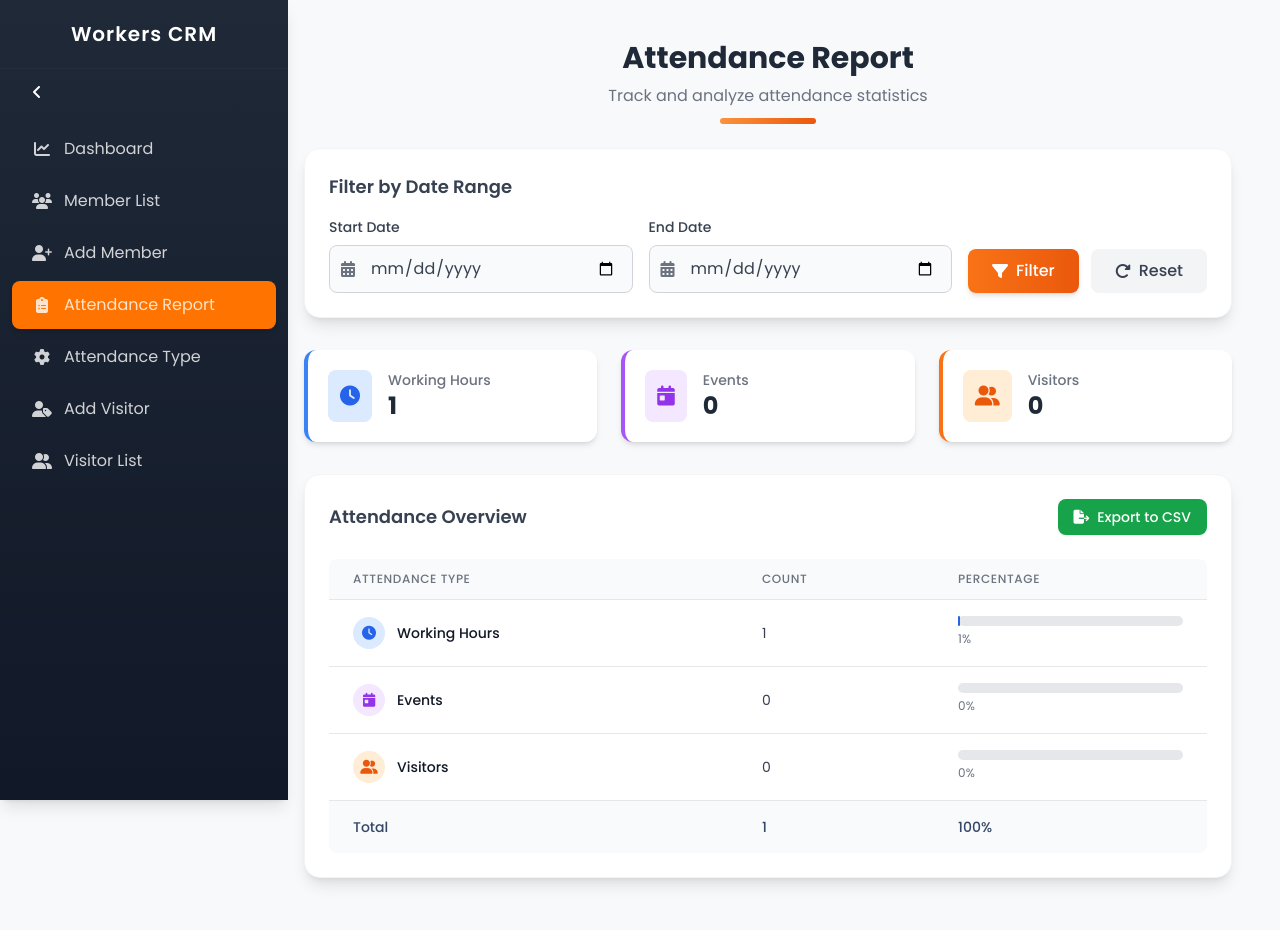
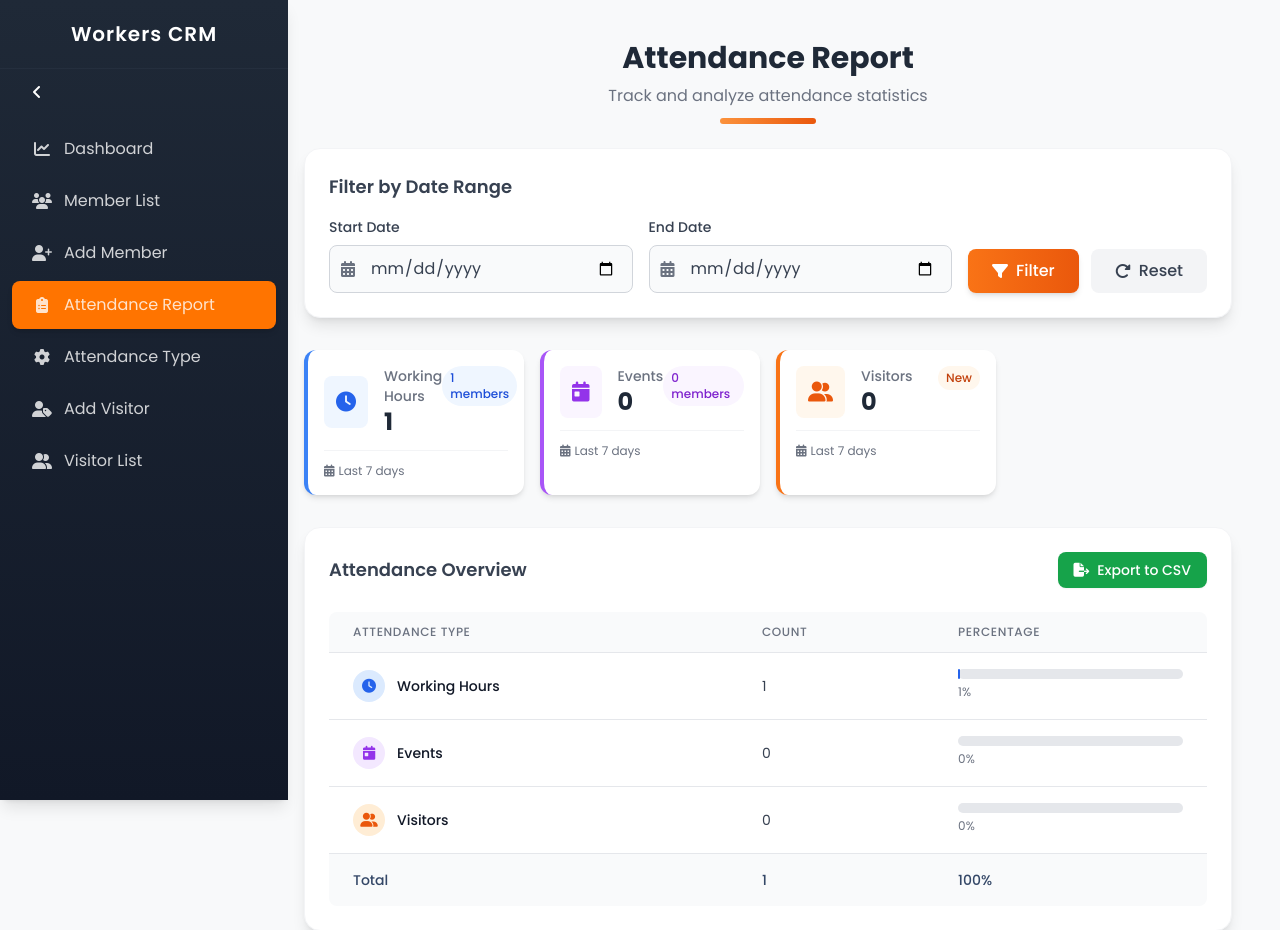
Before and after one commit to Mark-hil/Attendance-tracking-system, a Django app: page /attendance_report/ in a window 1280 px wide. Shown: the top 930 px of the page. Before the commit the page ends 885 px from the top, so only its background shows below. Run offline with Django 5.2, Linux system fonts and the light colour scheme; data comes from the database, SQL or seed files in the repository; both versions use the stored data as it was after the commit; some libraries are stand-ins or nearby versions.

Commit message:
fixed the attendance recording but counting

```diff
--- a/members/views.py
+++ b/members/views.py
@@ -5,16 +5,17 @@ from .models import AttendanceSetting, Member, generate_qr_code_for_attendance
 # from django.shortcuts import render
 from .forms import FollowUpForm, MemberForm, MemberEditForm
 
-# def member_list(request):
-#     members = Member.objects.all()
-#     return render(request, 'members/member_list.html', {'members': members})
-
-# members/views.py
 from django.template.loader import render_to_string
 from django.http import HttpResponse
 from .models import Member
 import csv
 import json
+
+from PIL import Image
+import io
+import logging
+from django.conf import settings
+import os
 
 import qrcode
 from io import BytesIO
@@ -23,8 +24,13 @@ from .models import Member,  Visitor
 from datetime import date
 from django.db.models import Count
 
-# from .models import WorshipServiceAttendance, EventAttendance, SmallGroupAttendance
-# from .forms import AttendanceForm  # Assume you have a form for attendance
+from .models import AttendanceSetting, Member, WorshipServiceAttendance, EventAttendance, SmallGroupAttendance
+from django.http import JsonResponse
+from django.utils import timezone
+from django.shortcuts import render, redirect, get_object_or_404
+
+from .models import AttendanceSetting
+from .forms import AttendanceSettingForm
 
 def scanner(request):
     return render(request, 'members/scanner.html')
@@ -135,82 +141,6 @@ def add_member(request):
     else:
         form = MemberForm()
     return render(request, 'members/add_member.html', {'form': form})
-# def add_member(request):
-#     if request.method == 'POST':
-#         form = MemberForm(request.POST, request.FILES)
-#         if form.is_valid():
-#             member = form.save()
-
-#             # Generate QR code
-#             qr_code_file = generate_qr_code_for_attendance(member)
-#             member.qr_code.save('member_qrcode.png', qr_code_file)
-#             member.save()
-
-#             return redirect('member_list')
-#     else:
-#         form = MemberForm()
-#     return render(request, 'members/add_member.html', {'form': form})
-
-
-# members/views.py
-# from django.shortcuts import render
-# # from .models import WorshipServiceAttendance, EventAttendance, SmallGroupAttendance
-
-# def attendance_report(request):
-#     # Calculate the number of attendees for different categories
-#     worship_attendees = WorshipServiceAttendance.objects.count()
-#     event_attendees = EventAttendance.objects.count()
-#     small_group_attendees = SmallGroupAttendance.objects.count()
-
-#     context = {
-#         'worship_attendees': worship_attendees,
-#         'event_attendees': event_attendees,
-#         'small_group_attendees': small_group_attendees,
-#     }
-
-#     return render(request, 'members/attendance_report.html', context)
-
-# def add_member(request):
-#     if request.method == 'POST':
-#         form = MemberForm(request.POST, request.FILES)
-#         if form.is_valid():
-#             member = form.save()
-
-#              # Generate QR code with all member data except the image
-#             qr_data = (
-#                 f"First Name: {member.first_name}\n"
-#                 f"Last Name: {member.last_name}\n"
-#                 f"Email: {member.email}\n"
-#                 f"Phone Number: {member.phone_number}\n"
-#                 f"Address: {member.address}\n"
-#                 f"Date of Birth: {member.date_of_birth}\n"
-#                 f"Status: {member.get_status_display()}\n"
-#                 f"Membership Class: {member.membership_class}"
-#             )
-
-#             qr = qrcode.QRCode(
-#                 version=1,
-#                 error_correction=qrcode.constants.ERROR_CORRECT_L,
-#                 box_size=10,
-#                 border=4
-#                 )
-#             qr.add_data(qr_data)
-#             qr.make(fit=True)
-
-#             img = qr.make_image(fill='black', back_color='white')
-#             buffer = BytesIO()
-#             img.save(buffer, format='PNG')
-#             qr_code_file = ContentFile(buffer.getvalue(), 'qrcode.png')
-
-#             # Save QR code to the member instance
-#             member.qr_code.save('qrcode.png', qr_code_file)
-#             member.save()
-
-#             return redirect('member_list')
-#     else:
-#         form = MemberForm()
-#     return render(request, 'members/add_member.html', {'form': form})
-
 
 def edit_member(request, pk):
     member = get_object_or_404(Member, pk=pk)
@@ -261,11 +191,6 @@ def export_members_csv(request):
     return response
 
 
-# # members/views.py
-# from django.shortcuts import get_object_or_404
-# from django.http import HttpResponse
-# from .models import Member, WorshipServiceAttendance, EventAttendance, SmallGroupAttendance
-
 def track_attendance(request):
 #     qr_code_data = request.GET.get('data')
 #     if qr_code_data:
@@ -286,31 +211,7 @@ def track_attendance(request):
   return HttpResponse('Invalid QR code data.')
 
 
-from django.shortcuts import render, redirect, get_object_or_404
-# from .models import Member, WorshipService, Event, Attendance
 
-# def scan_attendance(request):
-#     # This view would be called when a QR code is scanned.
-#     member_id = request.GET.get('member_id')
-#     attendance_type = request.GET.get('type')
-#     worship_service_id = request.GET.get('service_id')
-#     event_id = request.GET.get('event_id')
-
-#     member = get_object_or_404(Member, id=member_id)
-
-#     if attendance_type == 'Worship Service':
-#         worship_service = get_object_or_404(WorshipService, id=worship_service_id)
-#         Attendance.objects.create(member=member, attendance_type='Worship Service', worship_service=worship_service)
-#     elif attendance_type == 'Event':
-#         event = get_object_or_404(Event, id=event_id)
-#         Attendance.objects.create(member=member, attendance_type='Event', event=event)
-
-#     return redirect('attendance_success')
-
-# def attendance_success(request):
-#     return render(request, 'members/attendance_success.html')
-
-# from .models import Attendance
 
 def attendance_report(request):
     # Fetch all attendance records
@@ -327,64 +228,106 @@ def attendance_report(request):
     return render(request, 'members/attendance_report.html', context)
 
 
-from .models import AttendanceSetting, Member, WorshipServiceAttendance, EventAttendance, SmallGroupAttendance
-from django.http import JsonResponse
-from django.utils import timezone
 
-# def mark_attendance(request):
-#     member_id = request.GET.get('member_id')
-#     active_setting = AttendanceSetting.objects.filter(is_active=True).first()
 
-#     if not active_setting:
-#         return JsonResponse({'success': False, 'message': 'No active attendance session found.'})
-
-#     if member_id:
-#         member = get_object_or_404(Member, id=member_id)
-
-#         # Mark attendance based on the active setting
-#         if active_setting.attendance_type == 'worship_service':
-#             WorshipServiceAttendance.objects.create(member=member)
-#         elif active_setting.attendance_type == 'event':
-#             EventAttendance.objects.create(member=member, event_name=active_setting.event_name)
-#         elif active_setting.attendance_type == 'small_group':
-#             SmallGroupAttendance.objects.create(member=member, group_name=active_setting.group_name)
-
-#         return JsonResponse({'success': True, 'message': 'Attendance recorded successfully!'})
-
-#     return JsonResponse({'success': False, 'message': 'Failed to record attendance. Please try again.'})
 
 def mark_attendance(request):
+    # Get member_id from request
     member_id = request.GET.get('member_id')
-    active_setting = AttendanceSetting.objects.filter(is_active=True).first()
-    today = timezone.now().date()  # Automatically get today's date
 
-    if not active_setting:
-        return JsonResponse({'success': False, 'message': 'No active attendance session found.'})
+    # Validate member_id
+    if not member_id or member_id == 'None':
+        return JsonResponse({
+            'success': False,
+            'message': 'Invalid member ID provided'
+        }, status=400)
 
-    if member_id:
-        member = get_object_or_404(Member, id=member_id)
+    try:
+        # Convert to integer and get member
+        member = get_object_or_404(Member, id=int(member_id))
+
+        # Check if there's an active attendance setting
+        active_setting = AttendanceSetting.objects.filter(is_active=True).first()
+        if not active_setting:
+            return JsonResponse({
+                'success': False,
+                'message': 'No active attendance session found. Please set up an attendance type first.'
+            }, status=400)
 
         # Check if attendance is already recorded for the member for today
+        today = timezone.now().date()
         attendance_exists = False
-        if active_setting.attendance_type == 'worship_service':
-            attendance_exists = WorshipServiceAttendance.objects.filter(member=member, date=today).exists()
+
+        if active_setting.attendance_type == 'working_hours':
+            attendance_exists = WorshipServiceAttendance.objects.filter(
+                member=member,
+                date=today
+            ).exists()
         elif active_setting.attendance_type == 'event':
-            attendance_exists = EventAttendance.objects.filter(member=member, setting=active_setting, date=today).exists()
+            attendance_exists = EventAttendance.objects.filter(
+                member=member,
+                setting=active_setting,
+                date=today
+            ).exists()
         elif active_setting.attendance_type == 'small_group':
-            attendance_exists = SmallGroupAttendance.objects.filter(member=member, setting=active_setting, date=today).exists()
+            attendance_exists = SmallGroupAttendance.objects.filter(
+                member=member,
+                setting=active_setting,
+                date=today
+            ).exists()
 
         if attendance_exists:
-            return JsonResponse({'success': False, 'message': 'Attendance has already been recorded for today.'})
+            return JsonResponse({
+                'success': False,
+                'message': 'Attendance has already been recorded for today.'
+            })
 
         # Mark attendance if it doesn't already exist
-        if active_setting.attendance_type == 'worship_service':
-            WorshipServiceAttendance.objects.create(member=member, date=today)
+        if active_setting.attendance_type == 'working_hours':
+            WorshipServiceAttendance.objects.create(
+                member=member,
+                date=today,
+                time=timezone.now().time()
+            )
+            attendance_type = 'Working Hours'
         elif active_setting.attendance_type == 'event':
-            EventAttendance.objects.create(member=member, setting=active_setting, date=today)  # Pass the setting
+            EventAttendance.objects.create(
+                member=member,
+                setting=active_setting,
+                date=today,
+                time=timezone.now().time(),
+                event_name=active_setting.event_name or 'General Event'
+            )
+            attendance_type = 'Event'
         elif active_setting.attendance_type == 'small_group':
-            SmallGroupAttendance.objects.create(member=member, setting=active_setting, date=today)  # Pass the setting
+            SmallGroupAttendance.objects.create(
+                member=member,
+                setting=active_setting,
+                date=today,
+                time=timezone.now().time(),
+                group_name=active_setting.group_name or 'General Group'
+            )
+            attendance_type = 'Small Group'
+        else:
+            return JsonResponse({
+                'success': False,
+                'message': 'Invalid attendance type configured'
+            }, status=400)
 
-        return JsonResponse({'success': True, 'message': 'Attendance recorded successfully!'})
+        return JsonResponse({
+            'success': True,
+            'message': f'{attendance_type} attendance recorded successfully!',
+            'member_name': f'{member.first_name} {member.last_name}',
+            'attendance_type': attendance_type,
+            'date': today.strftime('%Y-%m-%d'),
+            'time': timezone.now().strftime('%H:%M:%S')
+        })
+
+    except ValueError:
+        return JsonResponse({
+            'success': False,
+            'message': 'Invalid member ID format'
+        }, status=400)
 
     return JsonResponse({'success': False, 'message': 'Failed to record attendance. Please try again.'})
 
@@ -403,15 +346,46 @@ def attendance_report(request):
         try:
             start_date = timezone.datetime.strptime(start_date, '%Y-%m-%d').date()
             end_date = timezone.datetime.strptime(end_date, '%Y-%m-%d').date()
-        except ValueError:
+            # Ensure end_date is not before start_date
+            if end_date < start_date:
+                end_date = start_date
+        except (ValueError, TypeError):
             start_date = today
             end_date = today
 
     # Calculate counts for each attendance type within the date range
-    worship_service_count = WorshipServiceAttendance.objects.filter(date__range=[start_date, end_date]).count()
-    event_attendance_count = EventAttendance.objects.filter(date__range=[start_date, end_date]).count()
-    small_group_attendance_count = SmallGroupAttendance.objects.filter(date__range=[start_date, end_date]).count()
-    visitor_count = Visitor.objects.filter(visit_date__range=[start_date, end_date]).count()
+    # For working hours (WorshipServiceAttendance)
+    worship_service_count = WorshipServiceAttendance.objects.filter(
+        date__range=[start_date, end_date]
+    ).count()
+
+    # For events (EventAttendance)
+    event_attendance_count = EventAttendance.objects.filter(
+        date__range=[start_date, end_date]
+    ).count()
+
+    # For small groups (SmallGroupAttendance)
+    small_group_attendance_count = SmallGroupAttendance.objects.filter(
+        date__range=[start_date, end_date]
+    ).count()
+
+    # For visitors
+    visitor_count = Visitor.objects.filter(
+        visit_date__range=[start_date, end_date]
+    ).count()
+
+    # Get unique member counts for each attendance type
+    unique_members_working = Member.objects.filter(
+        worshipserviceattendance__date__range=[start_date, end_date]
+    ).distinct().count()
+
+    unique_members_events = Member.objects.filter(
+        eventattendance__date__range=[start_date, end_date]
+    ).distinct().count()
+
+    unique_members_groups = Member.objects.filter(
+        smallgroupattendance__date__range=[start_date, end_date]
+    ).distinct().count()
 
     # Pass the totals to the template
     context = {
@@ -419,8 +393,12 @@ def attendance_report(request):
         'event_attendance_count': event_attendance_count,
         'small_group_attendance_count': small_group_attendance_count,
         'visitor_count': visitor_count,
+        'unique_members_working': unique_members_working,
+        'unique_members_events': unique_members_events,
+        'unique_members_groups': unique_members_groups,
         'start_date': start_date,
         'end_date': end_date,
+        'today': today,
     }
 
     return render(request, 'members/attendance_report.html', context)
@@ -469,29 +447,7 @@ def export_attendance_report(request):
 
     return response
 
-# def set_attendance_session(request):
-#     if request.method == 'POST':
-#         # Deactivate any previously active session
-#         AttendanceSetting.objects.update(is_active=False)
 
-#         # Create a new active session based on admin input
-#         attendance_type = request.POST.get('attendance_type')
-#         event_name = request.POST.get('event_name', None)
-#         group_name = request.POST.get('group_name', None)
-
-#         AttendanceSetting.objects.create(
-#             attendance_type=attendance_type,
-#             event_name=event_name,
-#             group_name=group_name,
-#             is_active=True
-#         )
-
-#         return redirect('scanner')  # Redirect to the scanning page after setting the session
-
-#     return render(request, 'members/set_attendance_session.html')
-
-from .models import AttendanceSetting
-from .forms import AttendanceSettingForm
 
 def set_attendance_type(request):
     if request.method == 'POST':
@@ -514,11 +470,7 @@ def print_badges(request):
     members = Member.objects.all()
     return render(request, 'members/print_badges.html', {'members': members})
 
-from PIL import Image
-import io
-import logging
-from django.conf import settings
-import os
+
 
 def view_qr_code(request, member_id):
     """Retrieve and serve the QR code from PostgreSQL as an image."""
--- a/templates/members/attendance_report.html
+++ b/templates/members/attendance_report.html
@@ -71,42 +71,99 @@
   </div>
 
   <!-- Attendance Stats Cards -->
-  <div class="grid grid-cols-2 md:grid-cols-3 gap-3 md:gap-6 mb-6 md:mb-8">
+  <div class="grid grid-cols-1 md:grid-cols-2 lg:grid-cols-4 gap-4 mb-8">
     <!-- Working Hours Card -->
-    <div class="bg-white rounded-xl shadow-md p-3 md:p-5 border-l-4 border-blue-500 hover:shadow-lg transition-shadow">
-      <div class="flex items-center">
-        <div class="p-2 md:p-3 bg-blue-100 rounded-lg">
-          <i class="fas fa-clock text-blue-600 text-base md:text-xl"></i>
+    <div class="bg-white rounded-xl shadow-md p-4 border-l-4 border-blue-500 hover:shadow-lg transition-all duration-300 transform hover:-translate-y-1">
+      <div class="flex items-start justify-between">
+        <div class="flex items-center">
+          <div class="p-3 bg-blue-50 rounded-lg">
+            <i class="fas fa-clock text-blue-600 text-xl"></i>
+          </div>
+          <div class="ml-4">
+            <p class="text-sm font-medium text-gray-500">Working Hours</p>
+            <h3 class="text-2xl font-bold text-gray-800">{{ worship_service_count|default:0 }}</h3>
+          </div>
         </div>
-        <div class="ml-3 md:ml-4">
-          <p class="text-xs md:text-sm font-medium text-gray-500">Working Hours</p>
-          <h3 class="text-lg md:text-2xl font-bold text-gray-800">{{ worship_service_count }}</h3>
+        <span class="text-xs font-medium px-2 py-1 bg-blue-50 text-blue-700 rounded-full">
+          {{ unique_members_working|default:0 }} members
+        </span>
+      </div>
+      <div class="mt-3 pt-3 border-t border-gray-100">
+        <div class="flex items-center text-xs text-gray-500">
+          <i class="fas fa-calendar-alt mr-1"></i>
+          <span>Last 7 days</span>
         </div>
       </div>
     </div>
 
     <!-- Event Card -->
-    <div class="bg-white rounded-xl shadow-md p-3 md:p-5 border-l-4 border-purple-500 hover:shadow-lg transition-shadow">
-      <div class="flex items-center">
-        <div class="p-2 md:p-3 bg-purple-100 rounded-lg">
-          <i class="fas fa-calendar-day text-purple-600 text-base md:text-xl"></i>
+    <div class="bg-white rounded-xl shadow-md p-4 border-l-4 border-purple-500 hover:shadow-lg transition-all duration-300 transform hover:-translate-y-1">
+      <div class="flex items-start justify-between">
+        <div class="flex items-center">
+          <div class="p-3 bg-purple-50 rounded-lg">
+            <i class="fas fa-calendar-day text-purple-600 text-xl"></i>
+          </div>
+          <div class="ml-4">
+            <p class="text-sm font-medium text-gray-500">Events</p>
+            <h3 class="text-2xl font-bold text-gray-800">{{ event_attendance_count|default:0 }}</h3>
+          </div>
         </div>
-        <div class="ml-3 md:ml-4">
-          <p class="text-xs md:text-sm font-medium text-gray-500">Events</p>
-          <h3 class="text-lg md:text-2xl font-bold text-gray-800">{{ event_attendance_count }}</h3>
+        <span class="text-xs font-medium px-2 py-1 bg-purple-50 text-purple-700 rounded-full">
+          {{ unique_members_events|default:0 }} members
+        </span>
+      </div>
+      <div class="mt-3 pt-3 border-t border-gray-100">
+        <div class="flex items-center text-xs text-gray-500">
+          <i class="fas fa-calendar-alt mr-1"></i>
+          <span>Last 7 days</span>
         </div>
       </div>
     </div>
 
+    <!-- Small Groups Card -->
+    {% comment %} <div class="bg-white rounded-xl shadow-md p-4 border-l-4 border-green-500 hover:shadow-lg transition-all duration-300 transform hover:-translate-y-1">
+      <div class="flex items-start justify-between">
+        <div class="flex items-center">
+          <div class="p-3 bg-green-50 rounded-lg">
+            <i class="fas fa-users text-green-600 text-xl"></i>
+          </div>
+          <div class="ml-4">
+            <p class="text-sm font-medium text-gray-500">Small Groups</p>
+            <h3 class="text-2xl font-bold text-gray-800">{{ small_group_attendance_count|default:0 }}</h3>
+          </div>
+        </div>
+        <span class="text-xs font-medium px-2 py-1 bg-green-50 text-green-700 rounded-full">
+          {{ unique_members_groups|default:0 }} members
+        </span>
+      </div>
+      <div class="mt-3 pt-3 border-t border-gray-100">
+        <div class="flex items-center text-xs text-gray-500">
+          <i class="fas fa-calendar-alt mr-1"></i>
+          <span>Last 7 days</span>
+        </div>
+      </div>
+    </div> {% endcomment %}
+
     <!-- Visitors Card -->
-    <div class="bg-white rounded-xl shadow-md p-3 md:p-5 border-l-4 border-orange-500 hover:shadow-lg transition-shadow">
-      <div class="flex items-center">
-        <div class="p-2 md:p-3 bg-orange-100 rounded-lg">
-          <i class="fas fa-user-friends text-orange-600 text-base md:text-xl"></i>
+    <div class="bg-white rounded-xl shadow-md p-4 border-l-4 border-orange-500 hover:shadow-lg transition-all duration-300 transform hover:-translate-y-1">
+      <div class="flex items-start justify-between">
+        <div class="flex items-center">
+          <div class="p-3 bg-orange-50 rounded-lg">
+            <i class="fas fa-user-friends text-orange-600 text-xl"></i>
+          </div>
+          <div class="ml-4">
+            <p class="text-sm font-medium text-gray-500">Visitors</p>
+            <h3 class="text-2xl font-bold text-gray-800">{{ visitor_count|default:0 }}</h3>
+          </div>
         </div>
-        <div class="ml-3 md:ml-4">
-          <p class="text-xs md:text-sm font-medium text-gray-500">Visitors</p>
-          <h3 class="text-lg md:text-2xl font-bold text-gray-800">{{ visitor_count }}</h3>
+        <span class="text-xs font-medium px-2 py-1 bg-orange-50 text-orange-700 rounded-full">
+          New
+        </span>
+      </div>
+      <div class="mt-3 pt-3 border-t border-gray-100">
+        <div class="flex items-center text-xs text-gray-500">
+          <i class="fas fa-calendar-alt mr-1"></i>
+          <span>Last 7 days</span>
         </div>
       </div>
     </div>
```
Also changed, not shown: docker-compose.yml (added, +29 -0 lines), requirements.txt (+18 -18 lines), templates/members/scanner.html (+31 -4 lines), .github/workflows/docker-deploy.yml (added), db.sqlite3, 2 other files.
